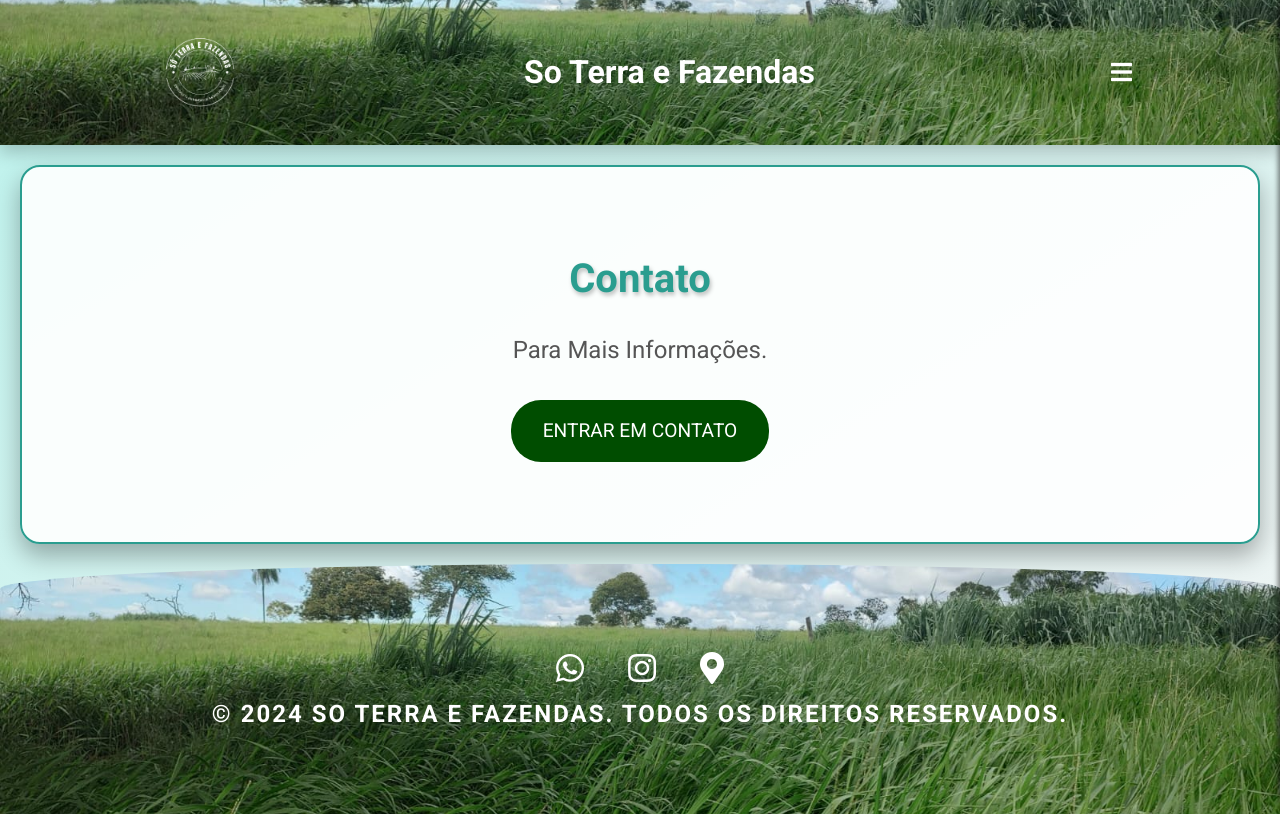
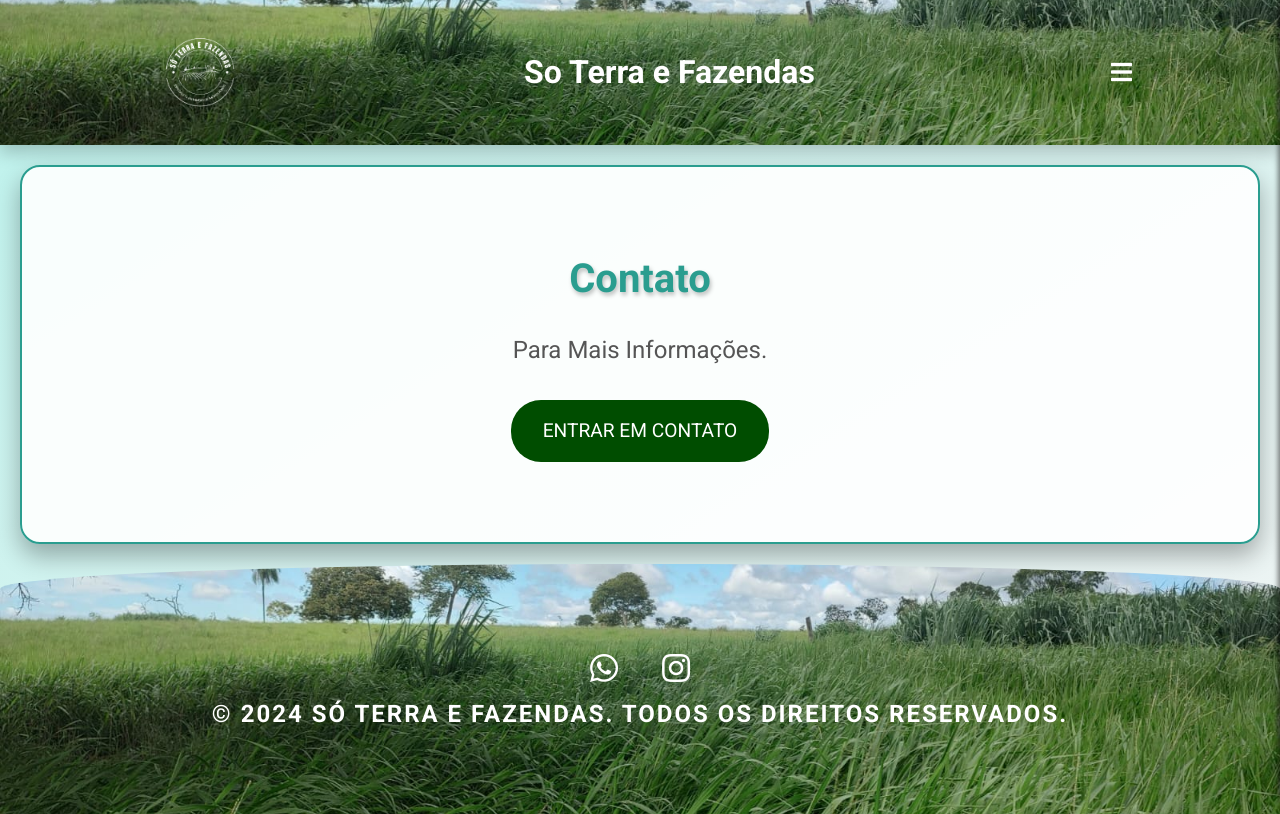
Before and after one commit to PedroHenriqueAzevedo/site-So-terra-e-Fazenda, a plain HTML site: page contato.html in a window 1280 px wide. Drawn offline with Linux system fonts and the light colour scheme.

Commit message:
atualizado

```diff
--- a/contato.html
+++ b/contato.html
@@ -49,9 +49,8 @@
         <div class="social-icons">
             <a href="https://wa.me/5563992313296" target="_blank"><i class="fab fa-whatsapp"></i></a>
             <a href="https://www.instagram.com/soterraefazendas" target="_blank"><i class="fab fa-instagram"></i></a>
-            <a href="https://www.google.com/maps/place/Av.+Anhanguera+-+Jardim+Novo+Mundo,+Goiânia+-+GO,+74705-015" target="_blank"><i class="fas fa-map-marker-alt"></i></a>
         </div>
-        <h3>© 2024 So Terra e Fazendas. Todos os direitos reservados.</h3>
+        <h3>© 2024 Só Terra e Fazendas. Todos os direitos reservados.</h3>
     </div>
 </footer>
 <script src="arquivos.js/menu.js"></script>
```
Also changed, not shown: fazendas.html (+1 -2 lines), index.html (+1 -2 lines), sobre.html (+1 -2 lines).
